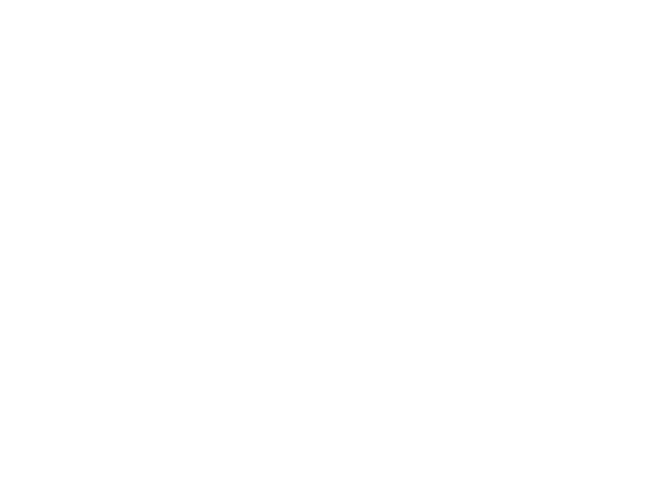
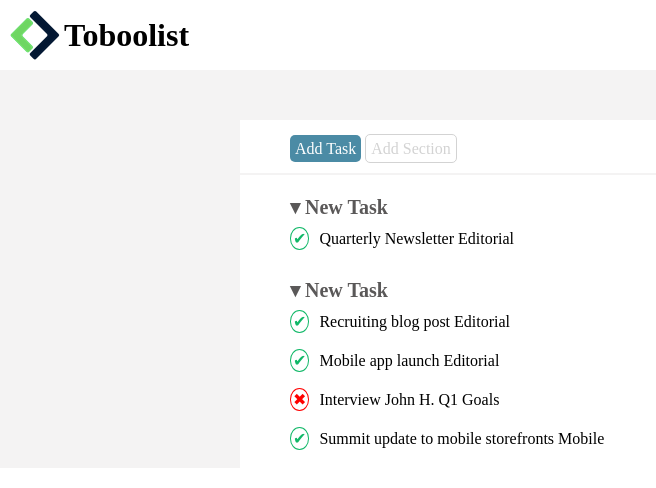
Before and after one commit to Smurrowz/html-css-toboolist, a plain HTML site: page index.html in a window 1280 px wide. Shown: the whole page, without its empty margins (0-656 px from the left). Drawn offline with Linux system fonts and the light colour scheme.

Commit message:
settato il padding e creato parte delle liste

```diff
--- a/css/style.css
+++ b/css/style.css
@@ -6,5 +6,90 @@
 
 .debug{
   border: 1px solid black;
-  padding: 10px;
+
 }
+/* css header */
+header{
+  padding-top: 10px;
+  padding-bottom: 10px;
+  padding-left: 10px;
+
+}
+.title{
+  display: inline;
+}
+
+header .logo , .title {
+  vertical-align: middle;
+}
+/* css main */
+hr{
+  border: 0px;
+}
+.bkg{
+  background-color: rgba(243, 242, 242, 0.862);
+}
+.container{
+  margin:auto;
+  max-width: 800px;
+
+}
+/* css nav */
+.nav-add{
+  margin-top: 50px ;
+  padding-top: 20px;
+  padding-bottom: 15px;
+  padding-left: 50px;
+  background-color: white;
+  margin-bottom: 2px;
+}
+a{
+  text-decoration: none;
+  padding: 5px;
+  border-radius: 5px;
+}
+
+.button-off{
+  border: 1px solid lightgray;
+  color: lightgray;
+}
+.button-on{
+  background-color: rgb(75, 139, 165);
+  color: white;
+}
+/* main */
+.section-1{
+  padding-top: 20px;
+  padding-bottom: 10px;
+}
+section{
+  padding-top: 10px;
+  padding-bottom: 10px;
+  background-color: white;
+  padding-left: 50px;
+}
+section h2{
+  font-size: 20px;
+  color: rgb(90, 88, 88);
+}
+section ul{
+list-style-type: none;
+}
+section ul li{
+  padding-top: 10px;
+  padding-bottom: 10px;
+}
+.list-yes{
+  color: rgb(17, 184, 104);
+  border: 1px solid rgb(17, 184, 104);
+  border-radius: 50%;
+  padding: 2px;
+  margin-right: 10px;
+}
+.list-no{
+  color: red;
+  border: 1px solid red;
+  border-radius: 50%;
+  padding: 2px;
+  margin-right: 10px;
+}
--- a/index.html
+++ b/index.html
@@ -1,5 +1,6 @@
 <!DOCTYPE html>
 <html lang="en">
+
 <head>
   <meta charset="UTF-8">
   <meta http-equiv="X-UA-Compatible" content="IE=edge">
@@ -7,7 +8,55 @@
   <title>Esercizio</title>
   <link rel="stylesheet" href="css/style.css">
 </head>
+
 <body>
+  <!-- header con logo e Titolo -->
+  <header>
+    <img class="logo" src="img/Logo.png" alt="logo Toboolist">
+    <h1 class="title">Toboolist</h1>
+  </header>
+  <div class="bkg">
+    <hr>
+    <!-- primo contenitore con il nav -->
+    <nav class="container nav-add ">
+      <a class="button-on" href="#">Add Task</a>
+      <a class="button-off" href="#">Add Section</a>
+    </nav>
+    <main class="container">
+      <section class="section-1">
+        <h2>&#9662 New Task</h2>
+        <ul>
+          <li><span class="list-yes">&#10004</span>Quarterly Newsletter
+            <span>Editorial</span>
+          </li>
+        </ul>
+
+      </section>
+      <section>
+        <h2>&#9662 New Task</h2>
+        <ul>
+          <li><span class="list-yes">&#10004</span>Recruiting blog post
+            <span>Editorial</span>
+          </li>
+          <li><span class="list-yes">&#10004</span>Mobile app launch
+            <span>Editorial</span>
+          </li>
+          <li><span class="list-no">&#10006</span>Interview John H.
+            <span>Q1 Goals</span>
+          </li>
+          <li><span class="list-yes">&#10004</span>Summit update to mobile storefronts
+            <span>Mobile</span>
+          </li>
+        </ul>
+
+      </section>
+    </main>
+
+  </div>
+
+
+
 
 </body>
+
 </html>
```
